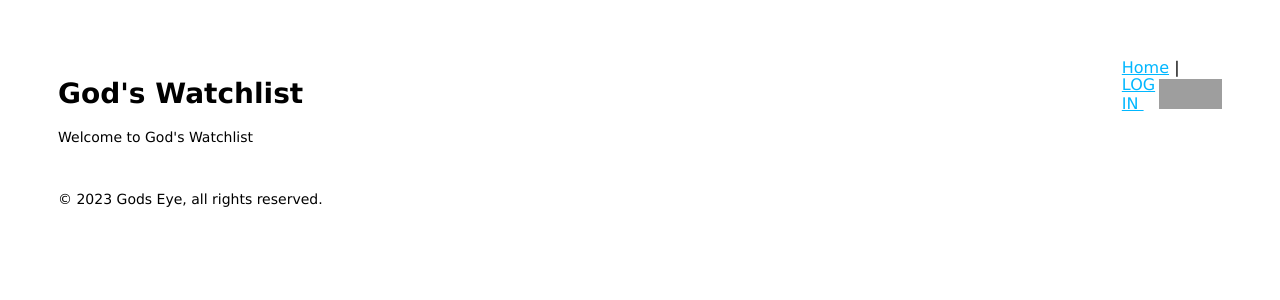
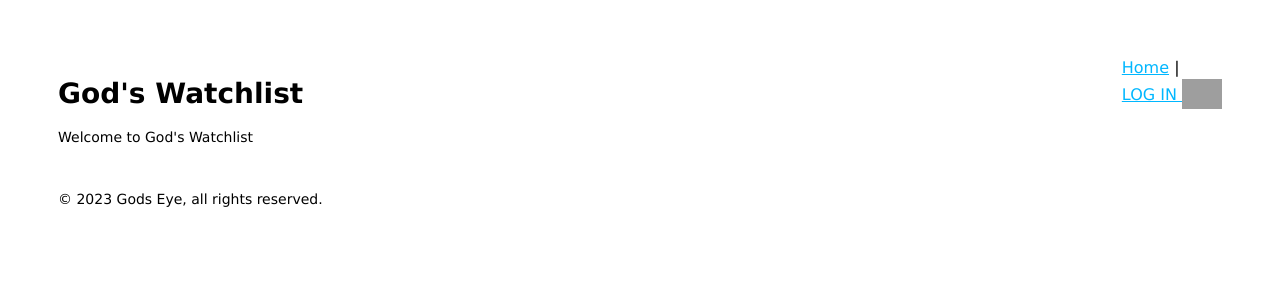
Before and after one commit to nemmons27/gods_watchlist, a Node server app: page / in a window 1280 px wide. Shown: the top 300 px of the page. Run offline with Node 20, Linux system fonts and the light colour scheme; some libraries are stand-ins or nearby versions; grey boxes are pictures that could not be loaded.

Commit message:
exclude css

```diff
--- a/public/stylesheets/style.css
+++ b/public/stylesheets/style.css
@@ -1,13 +1,6 @@
-@import url('https://fonts.googleapis.com/css2?family=Rubik:wght@300;400;600;700&display=swap');
-
-
 body {
     padding: 50px;
     font: 14px "Lucida Grande", Helvetica, Arial, sans-serif;
-}
-img {
-    width: 100%;
-    height: 100%;
 }
 nav {
     height: 42px;
@@ -18,9 +11,6 @@ nav {
     align-items: center;
     justify-content: center;
     float: right;
-}
-nav:hover {
-    background-color: rgba(139, 72, 86, 0.42);
 }
 a {
     color: #00B7FF;
--- a/views/partials/header.ejs
+++ b/views/partials/header.ejs
@@ -8,7 +8,6 @@
     <link rel='stylesheet' href='/stylesheets/style.css' />
 </head>
 <body>
-    <div class="containerImage" style="background-image: url('/public/images/gods-background.jpg')"></div>
     <nav>
     <a href="/">Home</a>
     |
```
